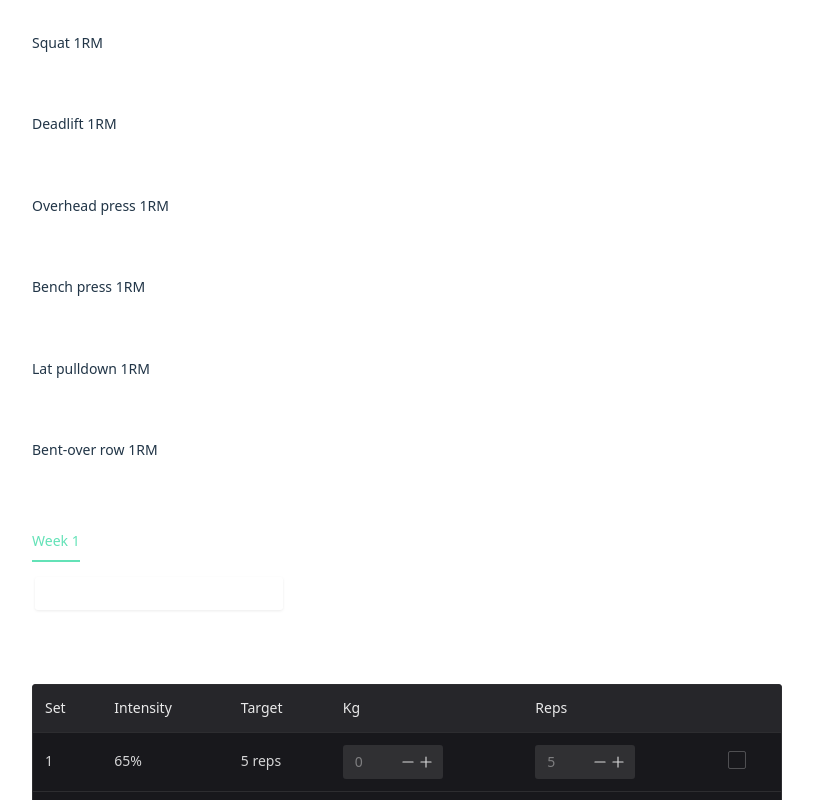
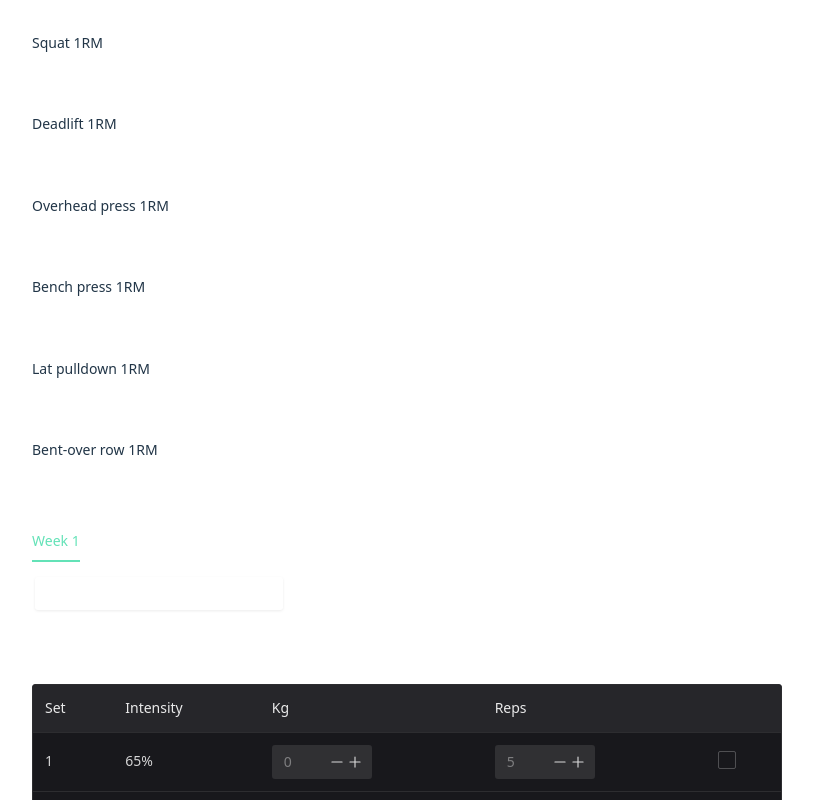
Before and after one commit to Sollien/lift, a Vue app: page / in a window 1280 px wide. Shown: the top 800 px of the page, without its empty margins (233-1046 px from the left). Built offline with nearby package versions, Linux system fonts and the light colour scheme.

Commit message:
Removed redundant column

```diff
--- a/src/components/Exercise.vue
+++ b/src/components/Exercise.vue
@@ -9,7 +9,6 @@
 				<tr>
 					<th>Set</th>
 					<th>Intensity</th>
-					<th>Target</th>
 					<th>Kg</th>
 					<th>Reps</th>
 					<th></th>
@@ -25,11 +24,6 @@
 						<template v-if="!exercise.isAccessory">{{ exerciseIntensity[index - 1] }}</template>
 						<template v-else-if="exercise.isAccessory && props.weekId !== 4">50</template>
 						<template v-else>40</template>%
-					</td>
-					<td>
-						<template v-if="!exercise.isAccessory && exerciseTarget">{{ exerciseTarget[index - 1] }}</template>
-						<template v-if="exercise.isAccessory">10</template>
-						reps
 					</td>
 					<td>
 						<n-input-number
```
